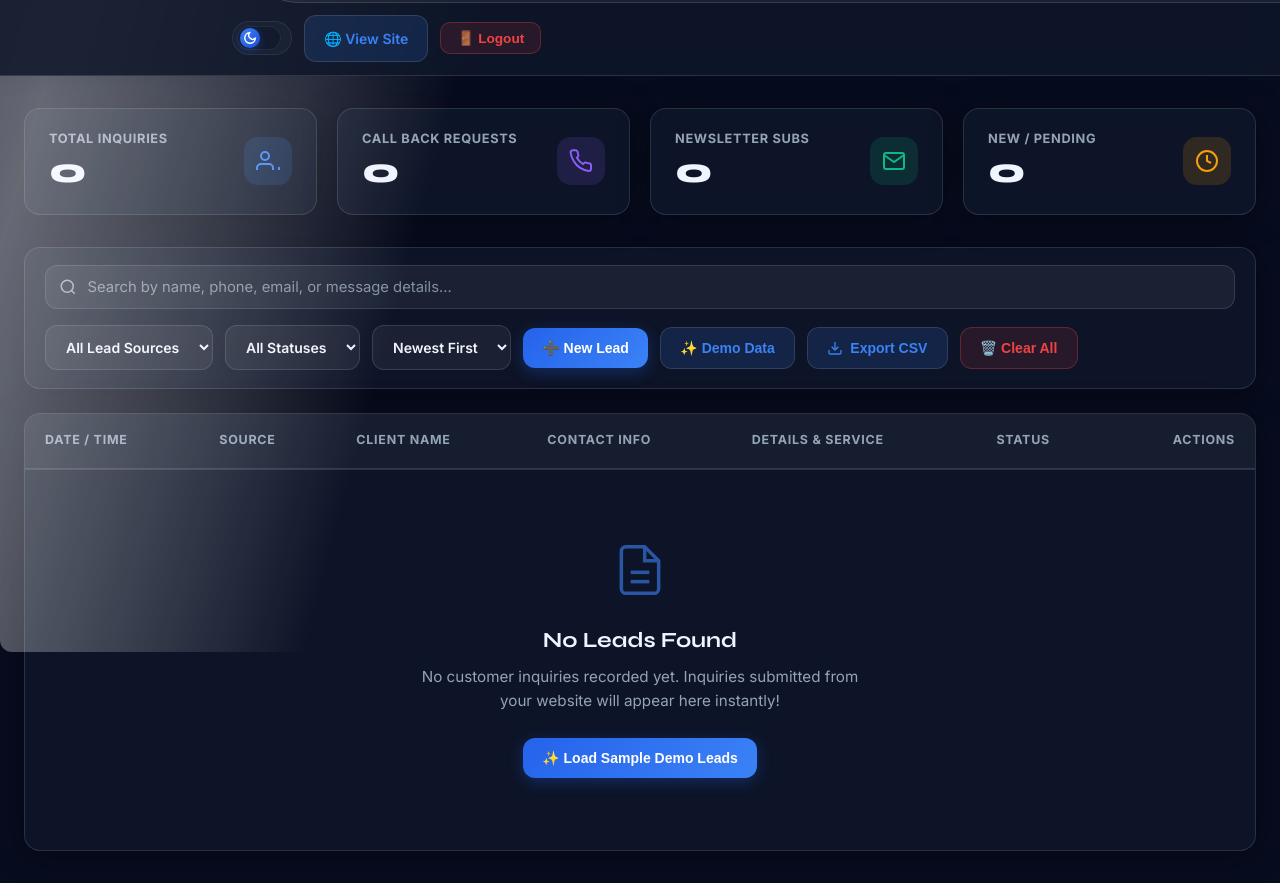
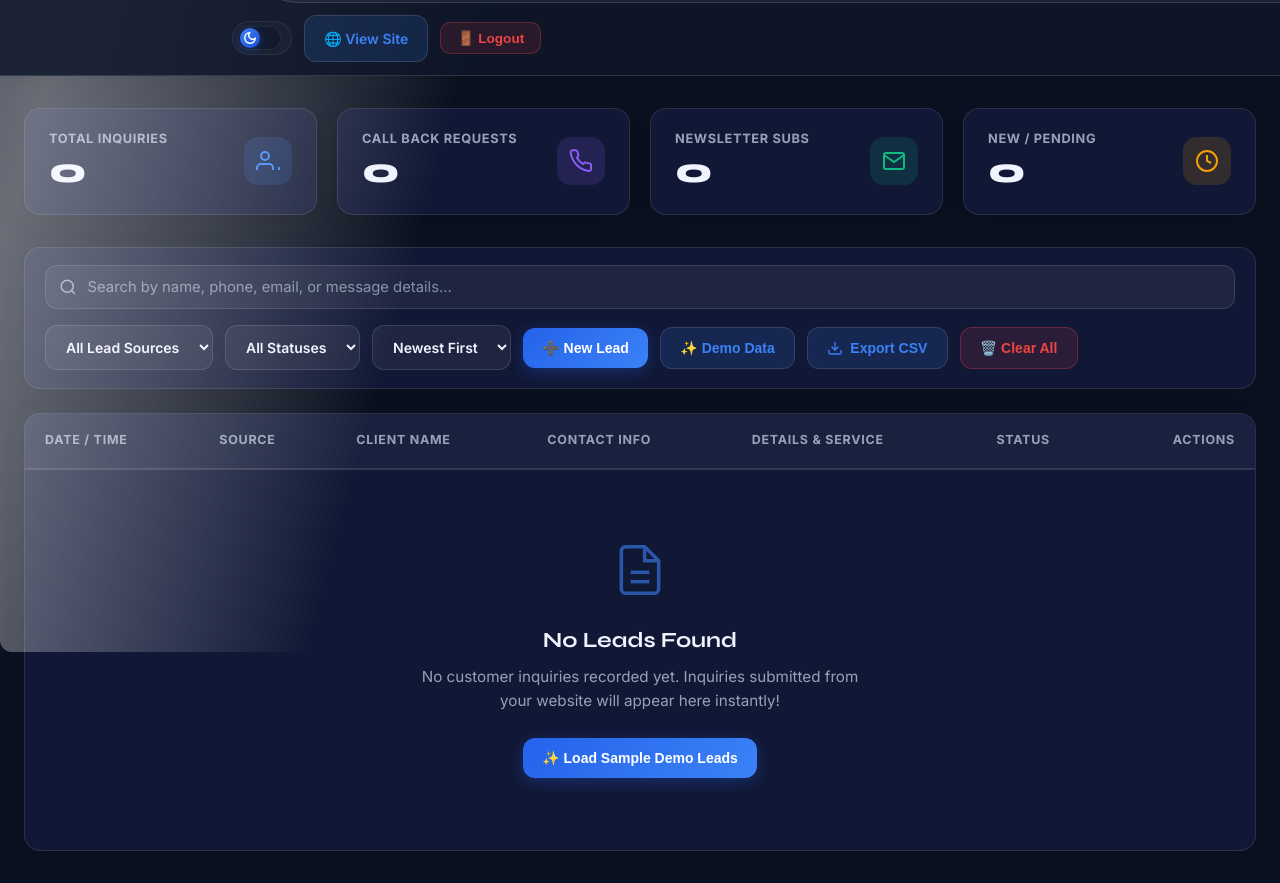
Before and after one commit to SridharM2005/DM-gowtham, a plain HTML site: page admin.html in a window 1280 px wide. Shown: the part 148-1031 px from the top of the page. Drawn offline with Linux system fonts and the light colour scheme; sample sign-in values are in the browser's storage.

Commit message:
Clean uniform background and remove shadow vignette from admin dashboard

```diff
--- a/admin.html
+++ b/admin.html
@@ -51,7 +51,7 @@
     }
 
     body {
-      background: var(--clr-bg);
+      background: #0B1120;
       font-family: var(--ff-sans);
       color: var(--clr-text-main);
       min-height: 100vh;
@@ -198,12 +198,11 @@
     }
 
     .stat-card-admin {
-      background: var(--admin-card-bg);
-      border: 1px solid var(--admin-border);
+      background: #111836;
+      border: 1px solid rgba(255, 255, 255, 0.1);
       border-radius: 16px;
       padding: 1.25rem 1.5rem;
-      backdrop-filter: blur(10px);
-      box-shadow: var(--shadow-card);
+      box-shadow: 0 4px 20px rgba(0, 0, 0, 0.2);
       display: flex;
       align-items: center;
       justify-content: space-between;
@@ -212,7 +211,7 @@
 
     .stat-card-admin:hover {
       transform: translateY(-3px);
-      box-shadow: 0 12px 30px rgba(0, 0, 0, 0.15);
+      box-shadow: 0 8px 24px rgba(0, 0, 0, 0.3);
     }
 
     .stat-info .val {
@@ -255,8 +254,8 @@
 
     /* Controls Bar */
     .controls-bar {
-      background: var(--admin-card-bg);
-      border: 1px solid var(--admin-border);
+      background: #111836;
+      border: 1px solid rgba(255, 255, 255, 0.1);
       border-radius: 16px;
       padding: 1.1rem 1.25rem;
       margin-bottom: 1.5rem;
@@ -265,7 +264,7 @@
       gap: 1rem;
       align-items: center;
       justify-content: space-between;
-      box-shadow: var(--shadow-card);
+      box-shadow: 0 4px 20px rgba(0, 0, 0, 0.2);
     }
 
     .search-group {
@@ -403,11 +402,11 @@
 
     /* Leads Table Container */
     .table-container {
-      background: var(--admin-card-bg);
-      border: 1px solid var(--admin-border);
+      background: #111836;
+      border: 1px solid rgba(255, 255, 255, 0.1);
       border-radius: 16px;
       overflow: hidden;
-      box-shadow: var(--shadow-card);
+      box-shadow: 0 4px 20px rgba(0, 0, 0, 0.2);
     }
 
     .table-responsive {
```
